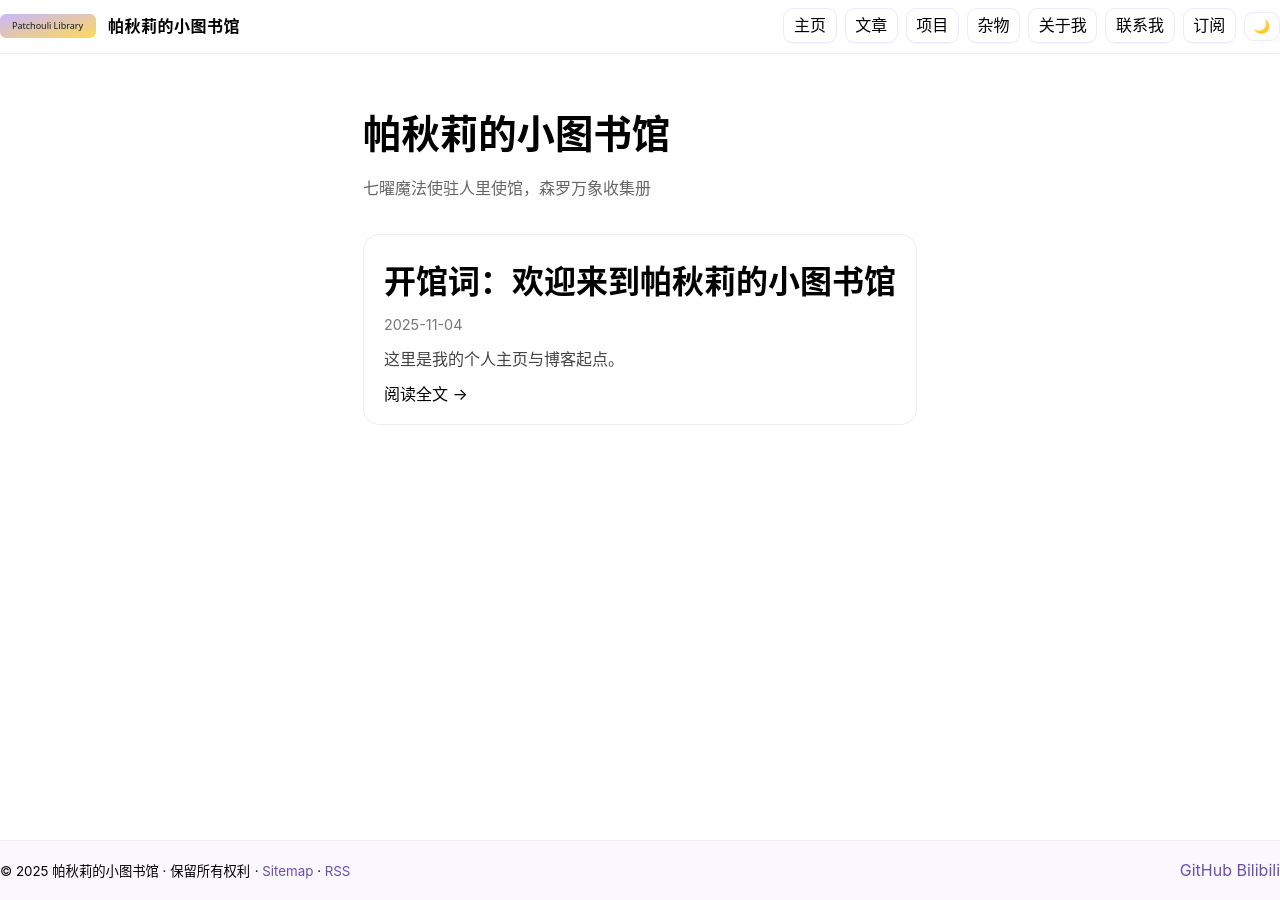
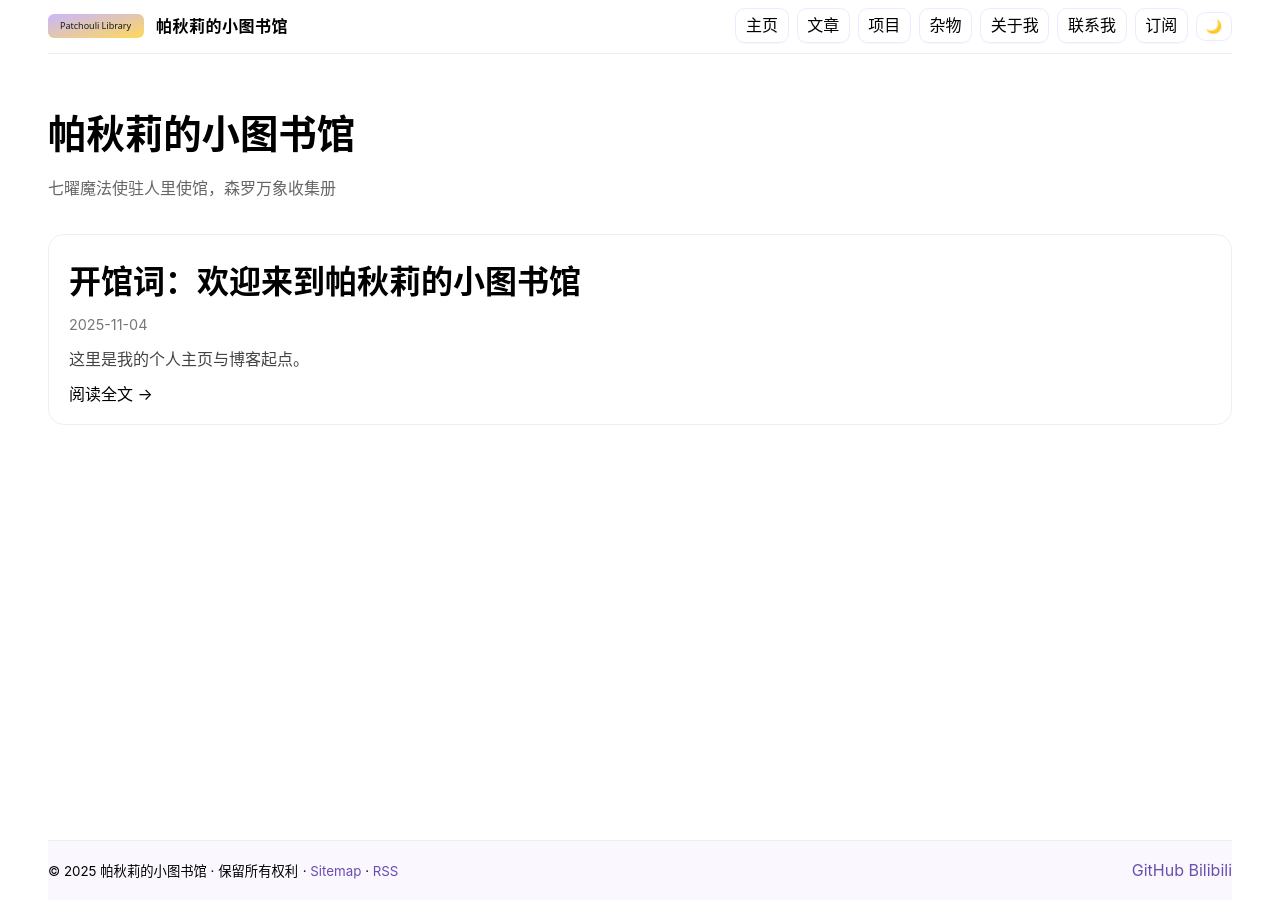
Before and after one commit to Tairitsu-Aya/Tairitsu-Aya.github.io, a Jekyll site: the page built from index.md, in a window 1280 px wide. Built offline with Jekyll 4.4.1, drawn with Linux system fonts in a browser that asks for light colours.

Commit message:
body blank

```diff
--- a/assets/css/main.css
+++ b/assets/css/main.css
@@ -147,3 +147,20 @@ html[data-theme='dark'] .site-nav a:hover{ background:#1a1e2b; }
 html[data-theme='dark'] .theme-toggle{ background:#151824; border-color:#272a3d; color:#e6e6e6; }
 html[data-theme='dark'] .highlight,
 html[data-theme='dark'] .post-content pre{ background:#0b0b10; border-color:#2a2a3a; }
+
+/* === Overrides: fixed side gutters & sticky footer (zoom-safe) === */
+body{
+  padding-inline: clamp(16px, 4vw, 48px); /* always keep left/right whitespace */
+  min-height: 100vh;
+  min-height: 100svh; /* modern mobile viewport unit */
+}
+/* Keep content centered within a readable max width */
+.container{
+  max-width: var(--maxw);
+  width: 100%;
+  margin-inline: auto;
+  /* remove earlier width math if any */
+}
+
+/* Ensure footer stays at the bottom on short pages */
+.site-footer{ margin-top: auto; }
```
